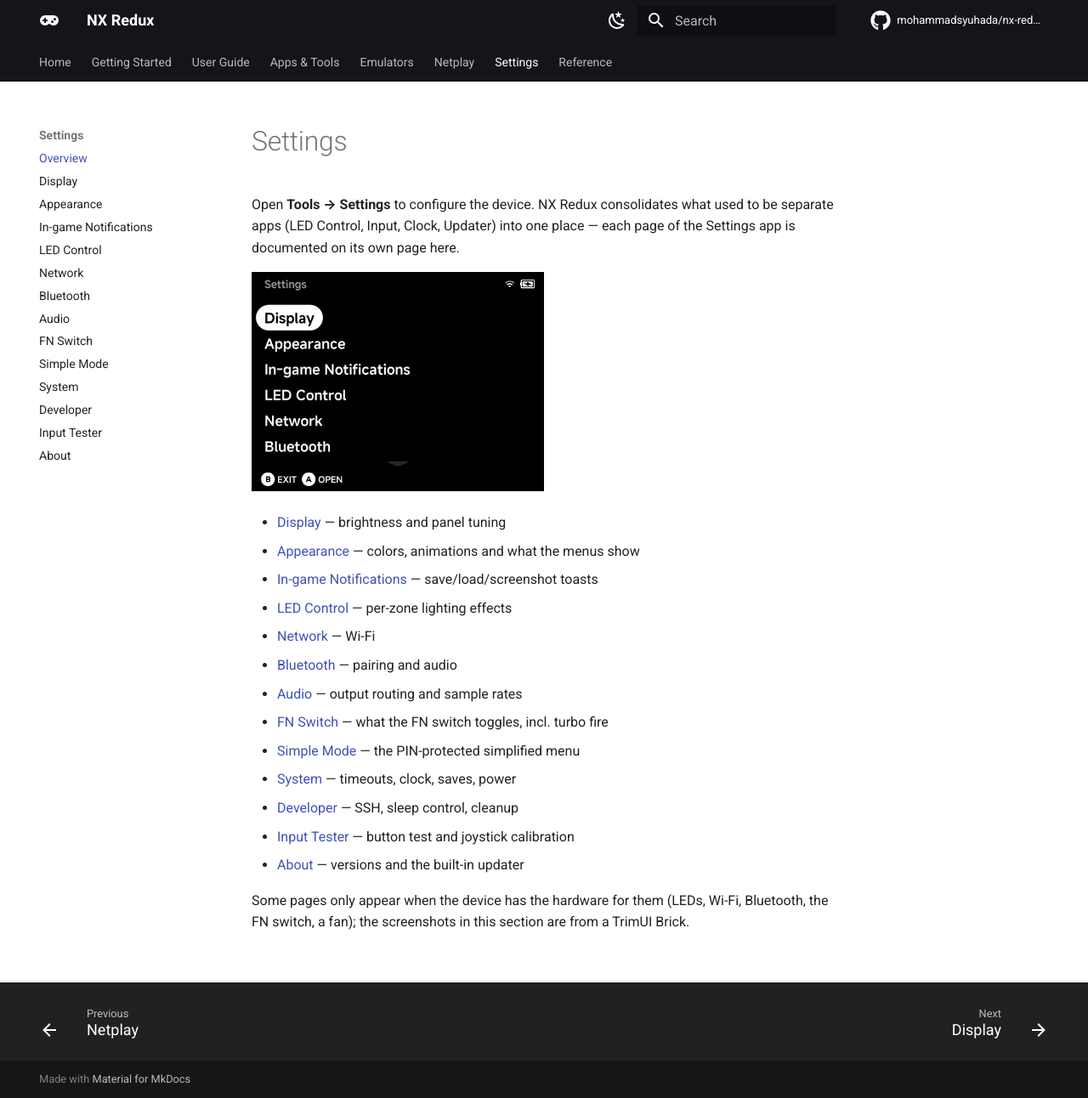
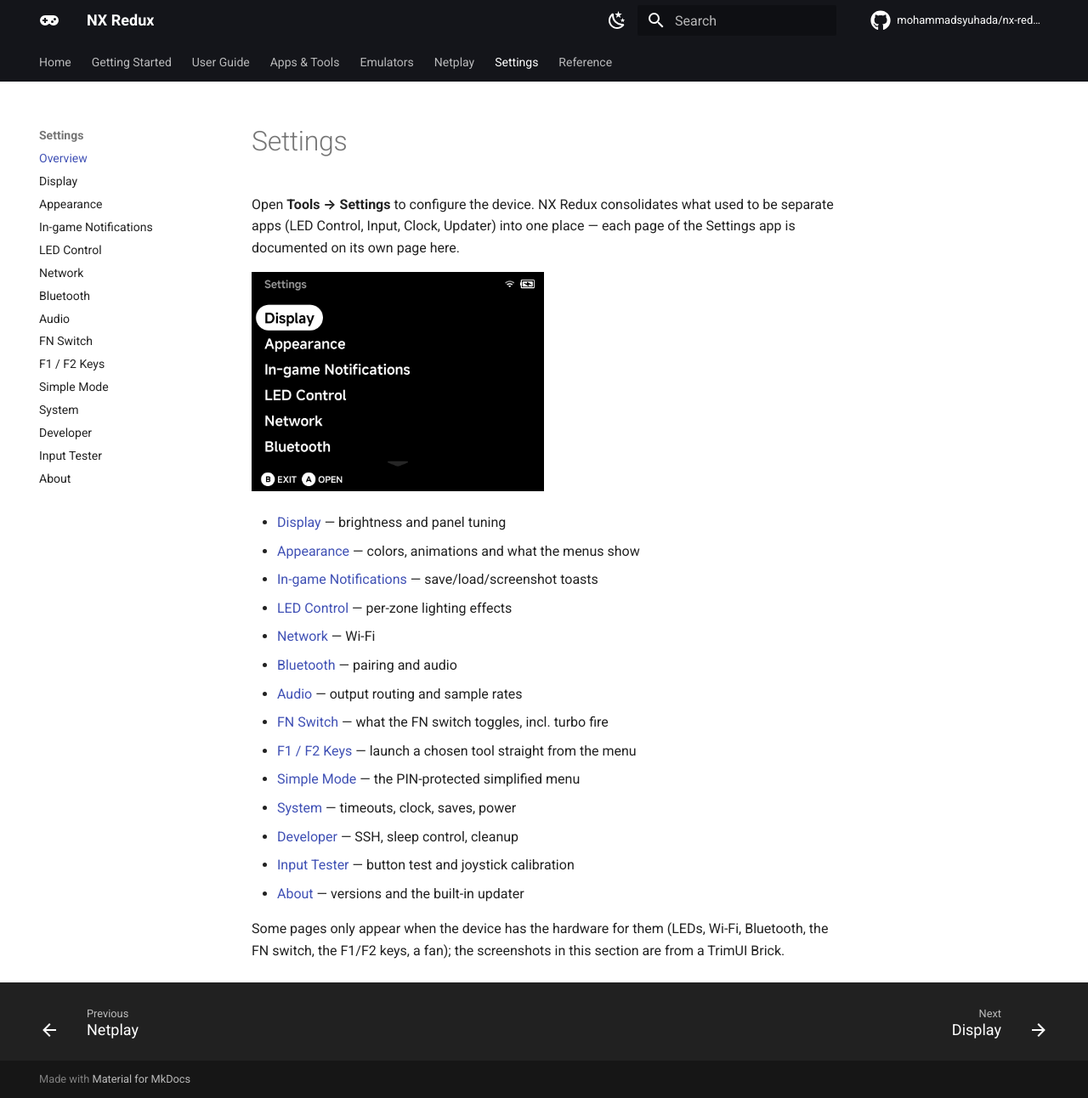
Before and after one commit to mohammadsyuhada/nx-redux-docs, an MkDocs documentation site: the page built from docs/settings/index.md, in a window 1280 px wide and 1292 px high. Shown: the whole window at 85% size. Built offline with MkDocs 1.6.1 and Material for MkDocs 9.7.7, drawn with Linux system fonts in a browser that asks for light colours; comment, search, counter and statistics services are not loaded.

Commit message:
docs(settings): document the F1/F2 key tool shortcuts (Brick family)

```diff
--- a/docs/settings/index.md
+++ b/docs/settings/index.md
@@ -14,6 +14,7 @@
 - [Bluetooth](bluetooth.md) — pairing and audio
 - [Audio](audio.md) — output routing and sample rates
 - [FN Switch](fn-switch.md) — what the FN switch toggles, incl. turbo fire
+- [F1 / F2 Keys](fn-keys.md) — launch a chosen tool straight from the menu
 - [Simple Mode](simple-mode.md) — the PIN-protected simplified menu
 - [System](system.md) — timeouts, clock, saves, power
 - [Developer](developer.md) — SSH, sleep control, cleanup
@@ -21,5 +22,5 @@
 - [About](about.md) — versions and the built-in updater
 
 Some pages only appear when the device has the hardware for them (LEDs,
-Wi-Fi, Bluetooth, the FN switch, a fan); the screenshots in this section
-are from a TrimUI Brick.
+Wi-Fi, Bluetooth, the FN switch, the F1/F2 keys, a fan); the screenshots in
+this section are from a TrimUI Brick.
--- a/mkdocs.yml
+++ b/mkdocs.yml
@@ -94,6 +94,7 @@
       - Bluetooth: settings/bluetooth.md
       - Audio: settings/audio.md
       - FN Switch: settings/fn-switch.md
+      - F1 / F2 Keys: settings/fn-keys.md
       - Simple Mode: settings/simple-mode.md
       - System: settings/system.md
       - Developer: settings/developer.md
```
Also changed, not shown: docs/guide/main-menu.md (+3 -0 lines), docs/settings/fn-keys.md (added, +21 -0 lines), docs/assets/screenshots/set-fn-keys.png (added).
